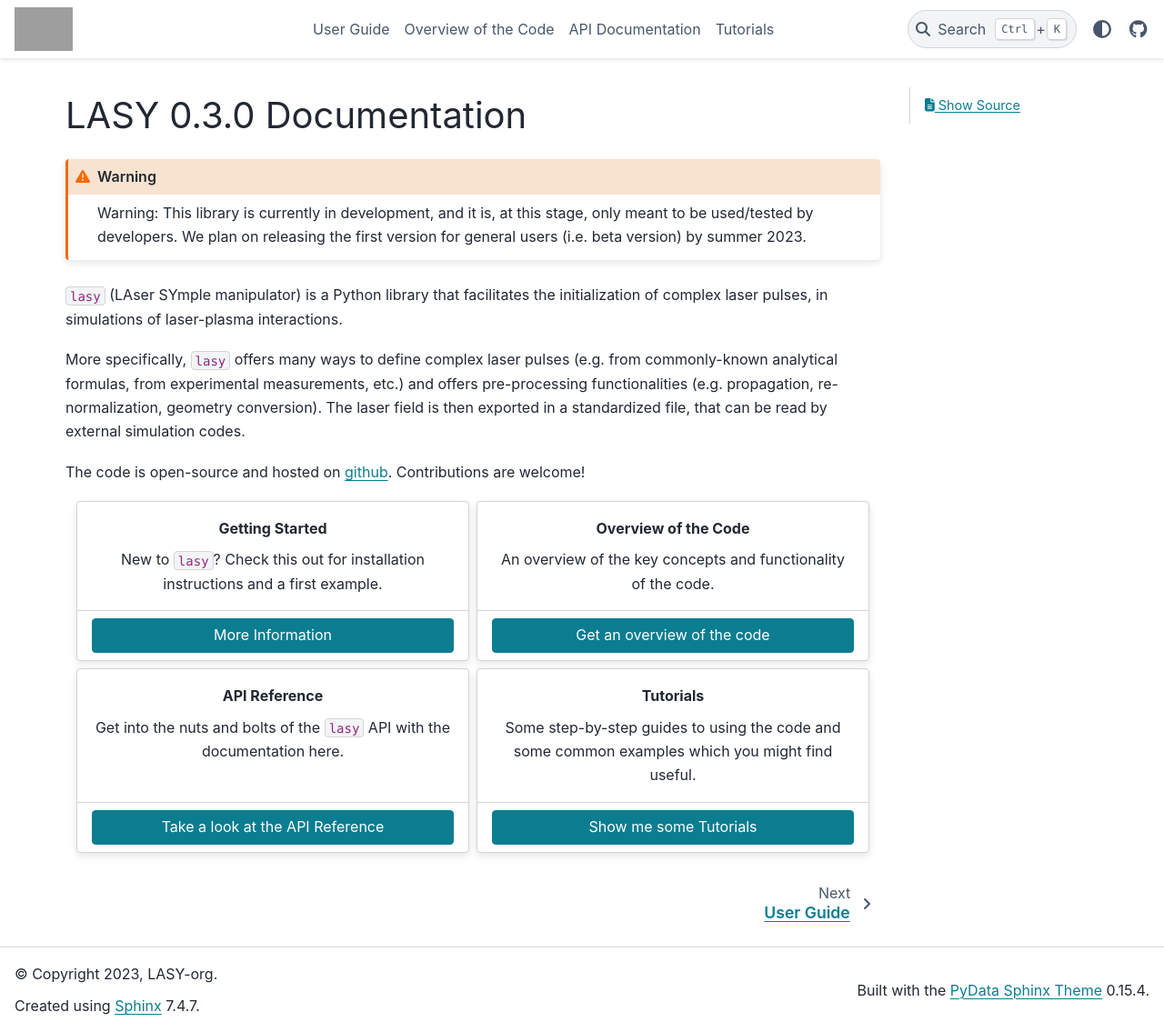
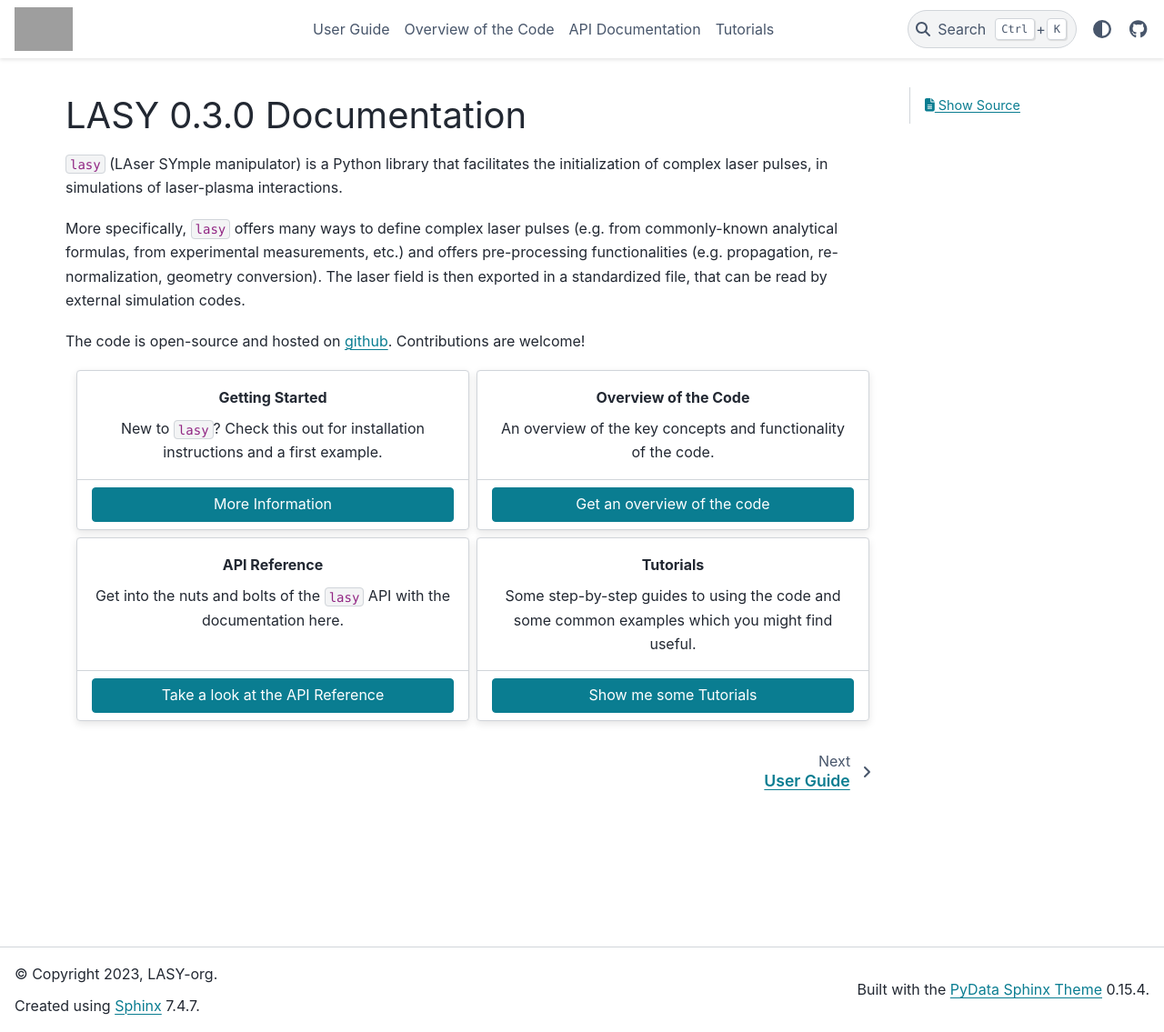
Before and after one commit to LASY-org/lasy, a Sphinx documentation site: the page built from docs/source/index.rst, in a window 1280 px wide and 1135 px high. Shown: the whole window at 91% size. Built offline with Sphinx 7.4.7 and the PyData theme 0.15.4, drawn with Linux system fonts in a browser that asks for light colours; grey boxes are pictures that could not be loaded.

Commit message:
Remove warnings in the documentation (#184)

```diff
--- a/docs/source/index.rst
+++ b/docs/source/index.rst
@@ -5,10 +5,6 @@
 
 LASY |release| Documentation
 ============================
-
-.. warning::
-        Warning: This library is currently in development, and it is, at this stage, only meant to be used/tested by developers.
-        We plan on releasing the first version for general users (i.e. beta version) by summer 2023.
 
 ``lasy`` (LAser SYmple manipulator) is a Python library that facilitates the initialization of complex laser pulses, in simulations of laser-plasma interactions.
 
```
Also changed, not shown: README.md (+0 -2 lines).
